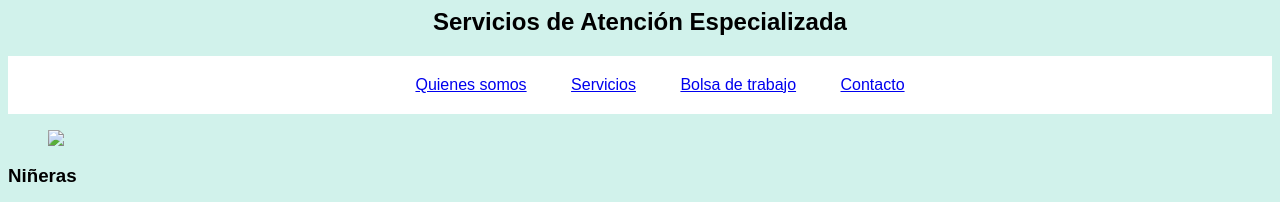
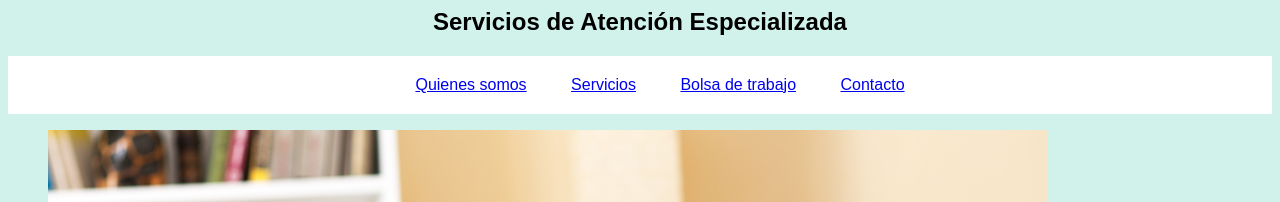
Before and after one commit to Maffysr/maffysr.github.io, a plain HTML site: page index.html in a window 1280 px wide. Shown: the top 202 px of the page. Drawn offline with Linux system fonts and the light colour scheme.

Commit message:
agrega imagenes

```diff
--- a/index.html
+++ b/index.html
@@ -33,7 +33,7 @@
     <div class="container">
         <div class="card">
             <figure>
-                <img src="assets/images/niñeras.jpg">
+                <img src="./assets/images/niñeras.jpg">
 
             </figure>
             <div class="contenido">
```
Also changed, not shown: assets/images/adulto mayor.jpg (added), assets/images/cuidado de adulto mayor.png (added), assets/images/enfermeria.jpg (added), assets/images/niñeras.jpg (added), assets/images/servicios para empresas.jpg (added), assets/images/uno.JPG (added), assets/notas.txt (added).
